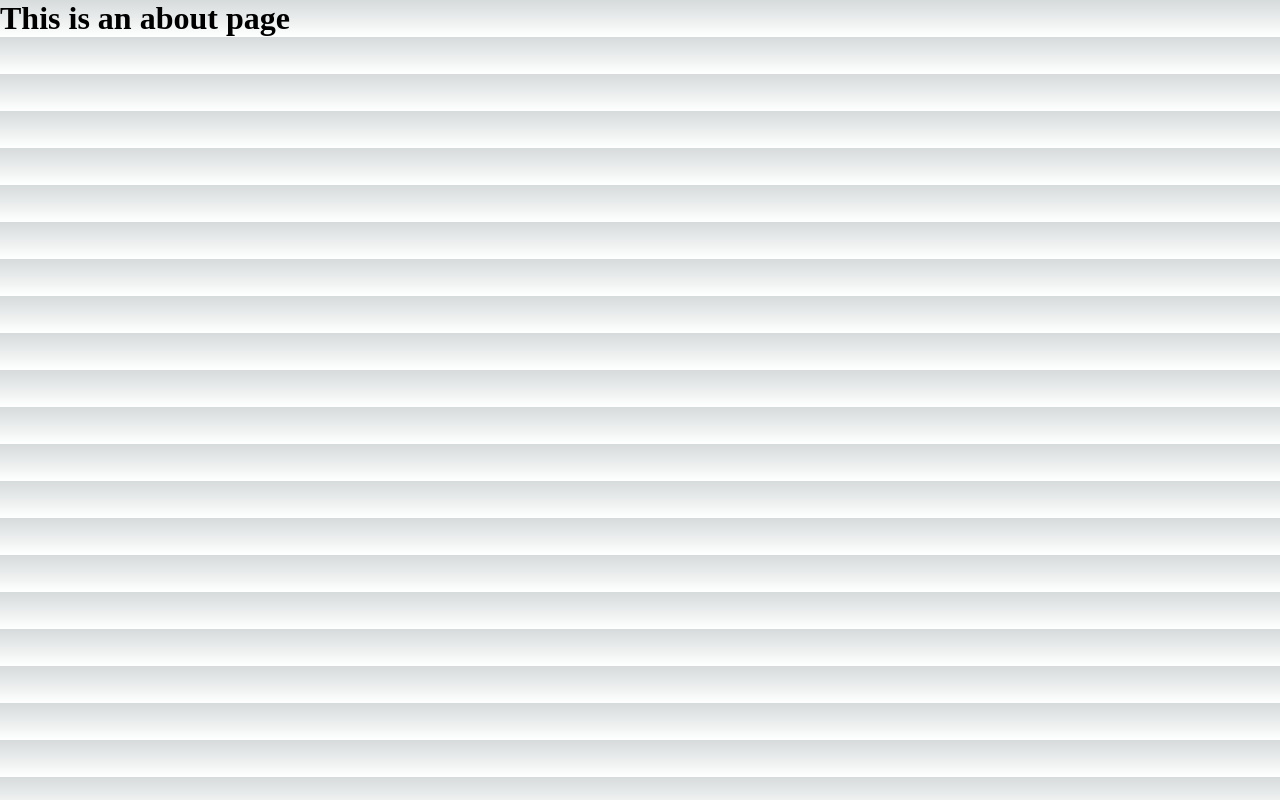
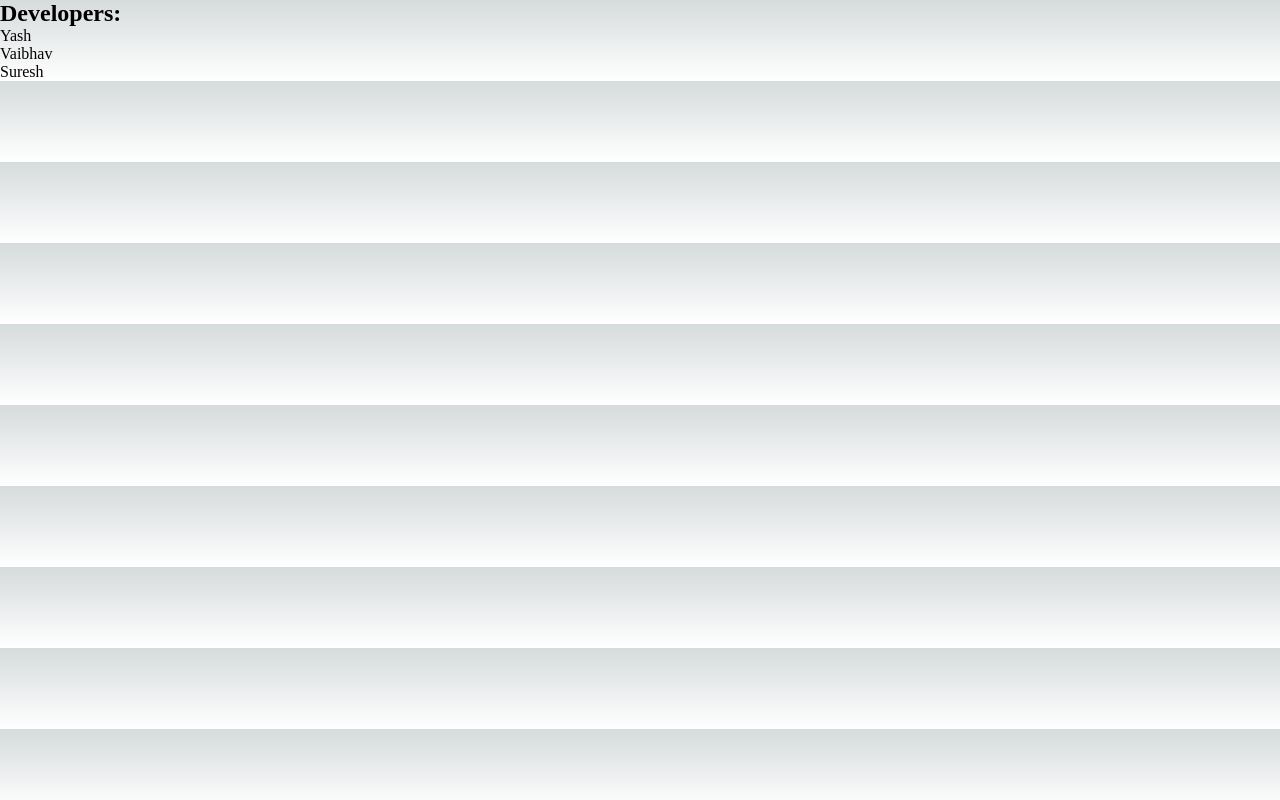
Before and after one commit to jaiswalk008/nextjs-tutorial, a Next.js app: page /aboutus in a window 1280 px wide. Built offline with nearby package versions, Linux system fonts and the light colour scheme.

Commit message:
added linking pages

```diff
--- a/pages/aboutus/[developerId].js
+++ b/pages/aboutus/[developerId].js
@@ -17,6 +17,10 @@ const Developer = () =>{
         ]
     const dev = details.filter((dev) => +devId===dev.id)[0];
     // console.log(dev)
+    /*How Links work internally?
+    Link renders an anchor tag but when we click on that link,
+     it does not request a new page  instead renders the component that needs
+     to be rendered and changes the URL */
     return (
         dev? <h1>{dev.name}- {dev.role}</h1>:
         <h1>Developer doesn't exist</h1>
--- a/pages/aboutus/index.js
+++ b/pages/aboutus/index.js
@@ -1,5 +1,25 @@
 //localhost:3000/aboutus
+import Link from "next/link"
 const About=() =>{
-    return <h1>This is an about page</h1>
+    const details = [
+
+        { id : 1, name: 'Yash', role: 'Senior Developer'},
+
+        { id : 2, name: 'Vaibhav', role: 'Backend Developer'},
+
+        { id : 3, name: 'Suresh', role: 'Frontend Developer'}
+
+        ]
+    return(
+        <>
+            <h2>Developers:</h2>
+            <ul>
+                {details.map((element) =>{
+                    return <li key={element.id}><Link href={"/aboutus/"+element.id}>
+                        {element.name}</Link></li>
+                })}
+            </ul>
+        </>
+    )
 }
 export default About;
```
